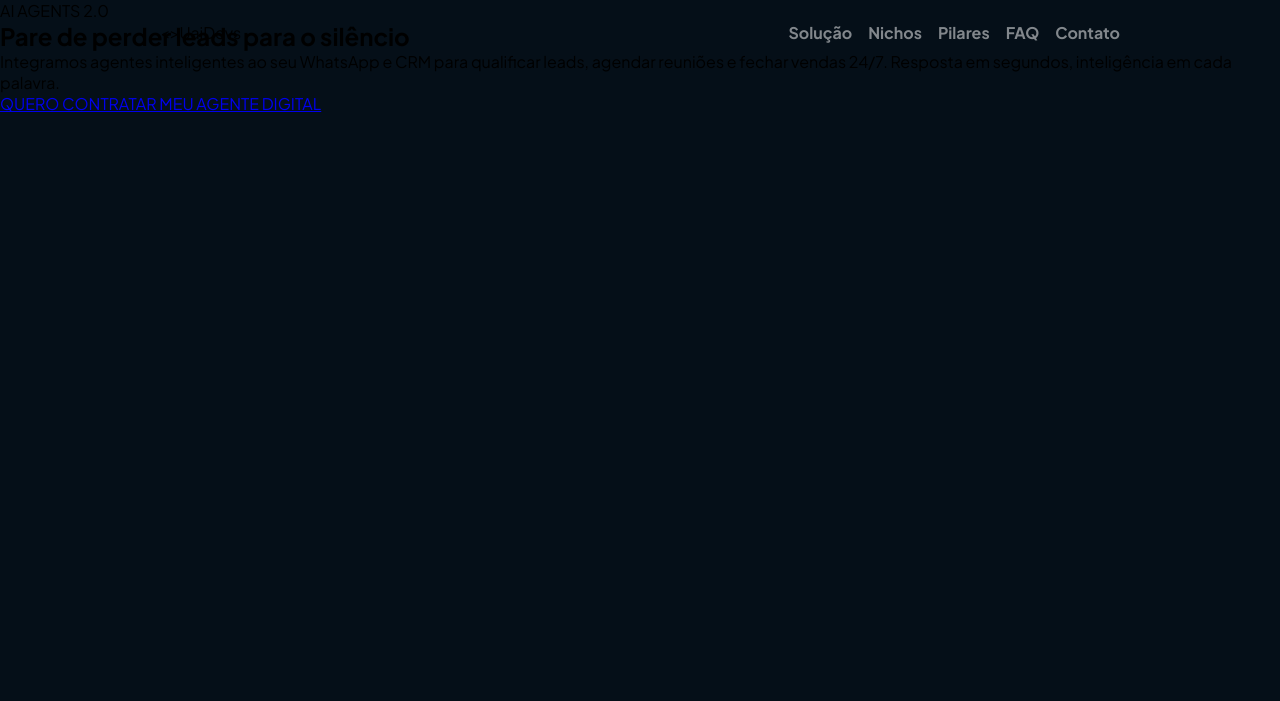
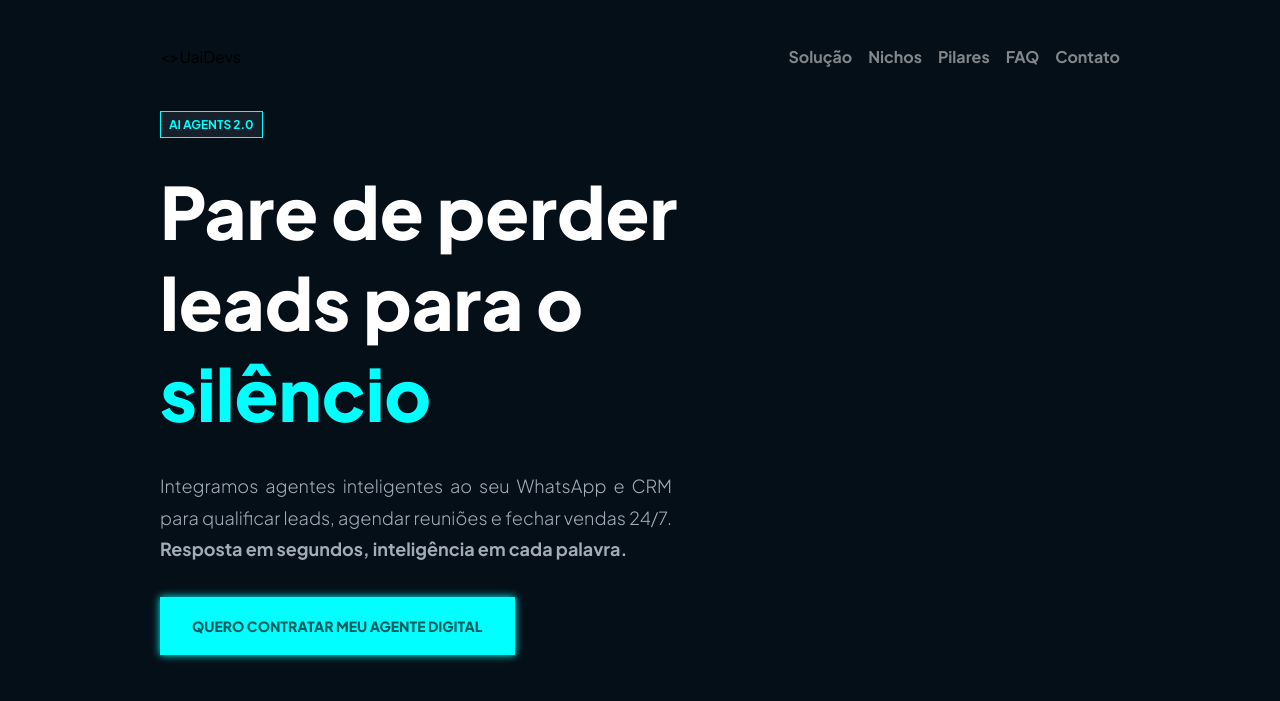
Before and after one commit to MarcoMoura1209/UaiDevs, a Django app: page / in a window 1280 px wide. Shown: the top 701 px of the page. Run offline with Django 5.2, Linux system fonts and the light colour scheme.

Commit message:
Adiciona estilos e estrutura para a seção de solução na página inicial

```diff
--- a/assets/css/base.css
+++ b/assets/css/base.css
@@ -7,4 +7,22 @@
 body {
     background-color: var(--background-body);
     font-family: var(--font-primary);
+    padding-top: 7rem;
 }
+
+h1 {
+    font-size: var(--font-size-5xl);
+}
+
+p {
+    color: var(--paragrafo);
+}
+
+
+.texto-cor-secundaria {
+    color: var(--secundaria);
+}
+
+.texto-bold {
+    font-weight: var(--font-weight-bold);
+}
--- a/assets/css/components.css
+++ b/assets/css/components.css
@@ -3,12 +3,13 @@ header {
     justify-content: space-between;
     align-items: center;
     padding: 0rem 10rem;
-    height: 4rem;
+    height: 7rem;
     width: 100%;
     position: fixed;
     top: 0;
     left: 0;
     z-index: 100;
+    /* border-bottom: 2px solid #fff; */
 }
 
 
@@ -20,9 +21,9 @@ nav ul {
 
 nav ul a{
     text-decoration: none;
-    color: var(--textos-50);
+    color: var(--branco-50);
     transition: .3s;
-    font-size: var(--font-size-base);
+    font-size: var(--font-size-md);
     font-weight: var(--font-weight-bold);
 }
 
@@ -31,3 +32,12 @@ nav ul a:hover {
     text-decoration: underline;
     text-underline-offset: .4rem;
 }
+
+.badge {
+    font-size: var(--font-size-xs);
+    font-weight: var(--font-weight-bold);
+    background-color: var(--primaria);
+    padding: .3rem .5rem;
+    border: .05rem solid ;
+    color: var(--secundaria);
+}
--- a/assets/css/root.css
+++ b/assets/css/root.css
@@ -6,9 +6,10 @@
     --footer: #21262C;
     --botao-verde: #004B4B;
     --botao-cinza: #50565C;
-    --textos: rgba(255, 255, 255, 1);
-    --textos-80: rgba(255, 255, 255, .8);
-    --textos-50: rgba(255, 255, 255, .5);
+    --branco: rgba(255, 255, 255, 1);
+    --branco-80: rgba(255, 255, 255, .8);
+    --branco-50: rgba(255, 255, 255, .5);
+    --paragrafo: #A2ACB9;
 
 
     /* ========== TIPOGRAFIA ========== */
@@ -32,10 +33,12 @@
     --font-size-5xl: calc(var(--font-size-base) * 4.5);      /* 72px */
 
     /* Font Weights */
+    --font-weight-little: 300;
     --font-weight-regular: 400;
     --font-weight-medium: 500;
     --font-weight-semibold: 600;
     --font-weight-bold: 700;
+    --font-weight-extra-bold: 800;
 
     /* Line Heights */
     --line-height-tight: 1.2;
--- a/assets/css/sections.css
+++ b/assets/css/sections.css
@@ -0,0 +1,36 @@
+
+/* ========  SOLUCAO  ======= */
+
+
+#solucao {
+    padding: 0rem 10rem;
+    width: 100%;
+    scroll-margin: 8rem;
+}
+
+.titulo-solucao {
+    color: var(--branco);
+    font-weight: var(--font-weight-extra-bold);
+    max-width: 40rem;
+    margin: 2rem 0rem;
+}
+
+.paragrafo-solucao {
+    font-size: var(--font-size-lg);
+    line-height: var(--line-height-relaxed);
+    font-weight: var(--font-weight-little);
+    text-align: justify;
+    max-width: 32rem;
+}
+
+#solucao a {
+    margin: 2rem 0rem;
+    display: inline-block;
+    padding: 1.25rem 2rem;
+    background-color: var(--secundaria);
+    font-weight: var(--font-weight-extra-bold);
+    font-size: var(--font-size-sm);
+    text-decoration: none;
+    color: #005D5D;
+    box-shadow: 0rem 0rem .5rem var(--secundaria);
+}
--- a/core/templates/core/pages/home.html
+++ b/core/templates/core/pages/home.html
@@ -28,11 +28,11 @@
         </nav>
     </header>
 
-    <section>
-        <span>AI AGENTS 2.0</span>
-        <h1>Pare de perder leads para o silêncio</h1>
-        <p>
-            Integramos agentes inteligentes ao seu WhatsApp e CRM para qualificar leads, agendar reuniões e fechar vendas 24/7. Resposta em segundos, inteligência em cada palavra.
+    <section id="solucao">
+        <span class="badge">AI AGENTS 2.0</span>
+        <h1 class="titulo-solucao">Pare de perder leads para o <span class="texto-cor-secundaria">silêncio</span></h1>
+        <p class="paragrafo-solucao">
+            Integramos agentes inteligentes ao seu WhatsApp e CRM para qualificar leads, agendar reuniões e fechar vendas 24/7. <span class="texto-bold">Resposta em segundos, inteligência em cada palavra.</span>
         </p>
 
         <a href="#">QUERO CONTRATAR MEU AGENTE DIGITAL</a>
```
